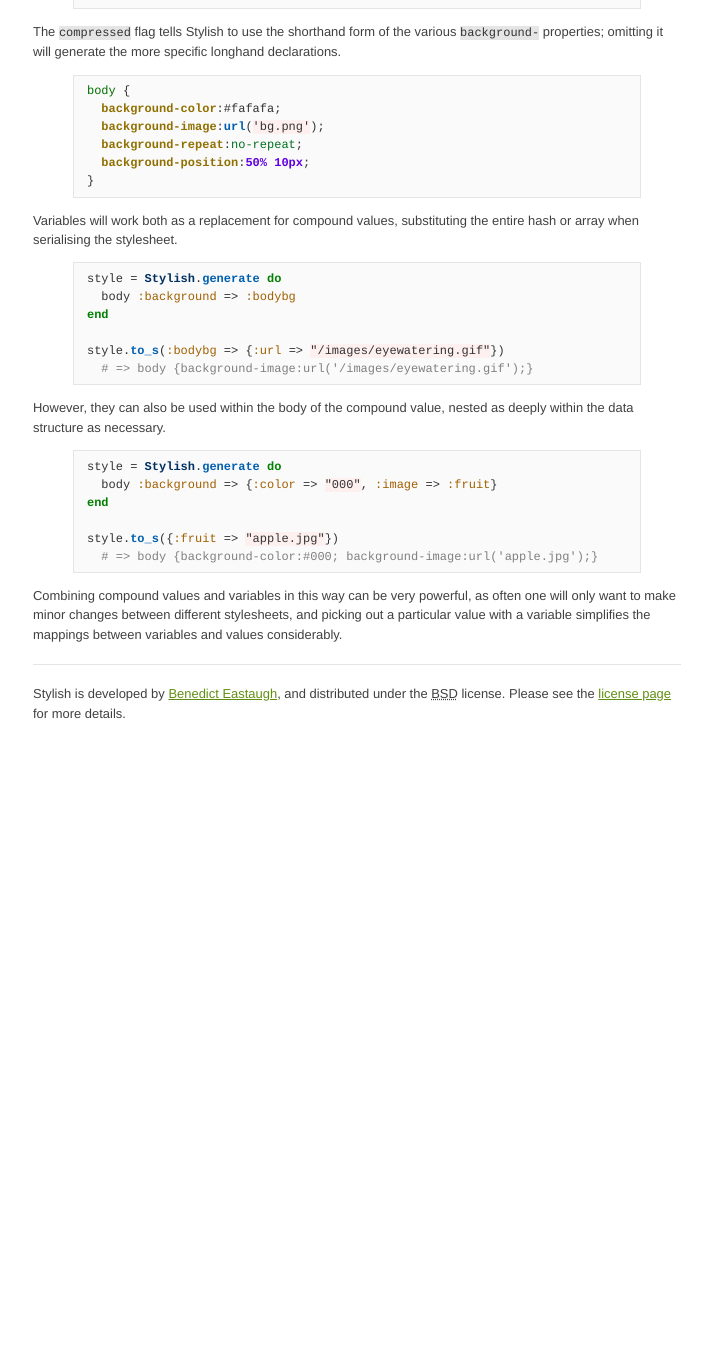
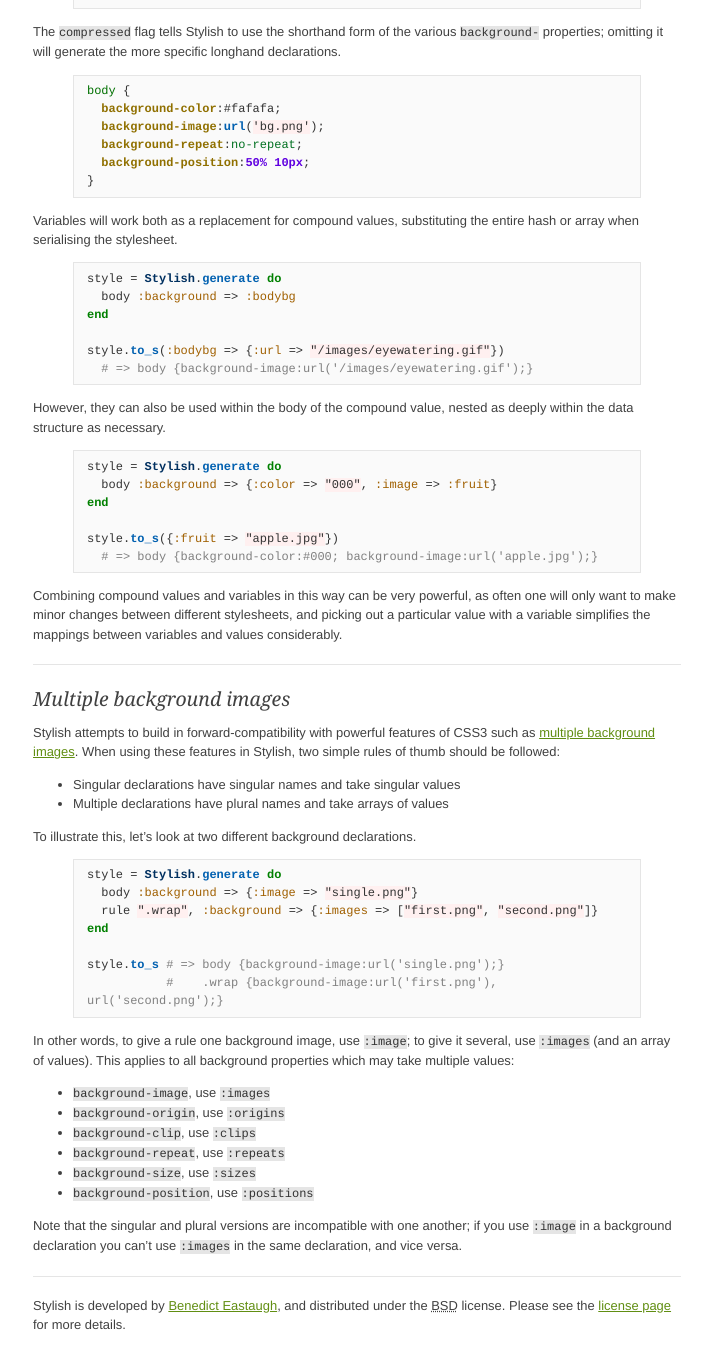
Before and after one commit to beastaugh/stylish, a Jekyll site: the page built from index.html, in a window 1280 px wide and 1400 px high, scrolled down 2200 px. Shown: the top 1369 px of the window, without its empty margins (283-989 px from the left). Built offline with Jekyll 4.4.1, drawn with Linux system fonts in a browser that asks for light colours; before the commit the page ends 2988 px from its top, so only the background shows below that.

Commit message:
Add a section on multiple background images.

```diff
--- a/index.html
+++ b/index.html
@@ -201,3 +201,57 @@ style.to_s({:fruit => "apple.jpg"})
     the mappings between variables and values considerably.
   </p>
 </div>
+
+<div class="section">
+  <h1>Multiple background images</h1>
+
+  <p>
+    Stylish attempts to build in forward-compatibility with powerful features
+    of CSS3 such as
+    <a href="http://www.w3.org/TR/css3-background/#layering">multiple
+    background images</a>. When using these features in Stylish, two simple
+    rules of thumb should be followed:
+  </p>
+
+  <ul>
+    <li>Singular declarations have singular names and take singular values</li>
+    <li>Multiple declarations have plural names and take arrays of values</li>
+  </ul>
+
+  <p>
+    To illustrate this, let&#8217;s look at two different background
+    declarations.
+  </p>
+
+{% highlight ruby %}style = Stylish.generate do
+  body :background => {:image => "single.png"}
+  rule ".wrap", :background => {:images => ["first.png", "second.png"]}
+end
+
+style.to_s # => body {background-image:url('single.png');}
+           #    .wrap {background-image:url('first.png'), url('second.png');}
+{% endhighlight %}
+
+  <p>
+    In other words, to give a rule one background image, use
+    <code>:image</code>; to give it several, use <code>:images</code> (and an
+    array of values). This applies to all background properties which may take
+    multiple values:
+  </p>
+
+  <ul>
+    <li><code>background-image</code>, use <code>:images</code></li>
+    <li><code>background-origin</code>, use <code>:origins</code></li>
+    <li><code>background-clip</code>, use <code>:clips</code></li>
+    <li><code>background-repeat</code>, use <code>:repeats</code></li>
+    <li><code>background-size</code>, use <code>:sizes</code></li>
+    <li><code>background-position</code>, use <code>:positions</code></li>
+  </ul>
+
+  <p>
+    Note that the singular and plural versions are incompatible with one
+    another; if you use <code>:image</code> in a background declaration you
+    can&#8217;t use <code>:images</code> in the same declaration, and vice
+    versa.
+  </p>
+</div>
```
